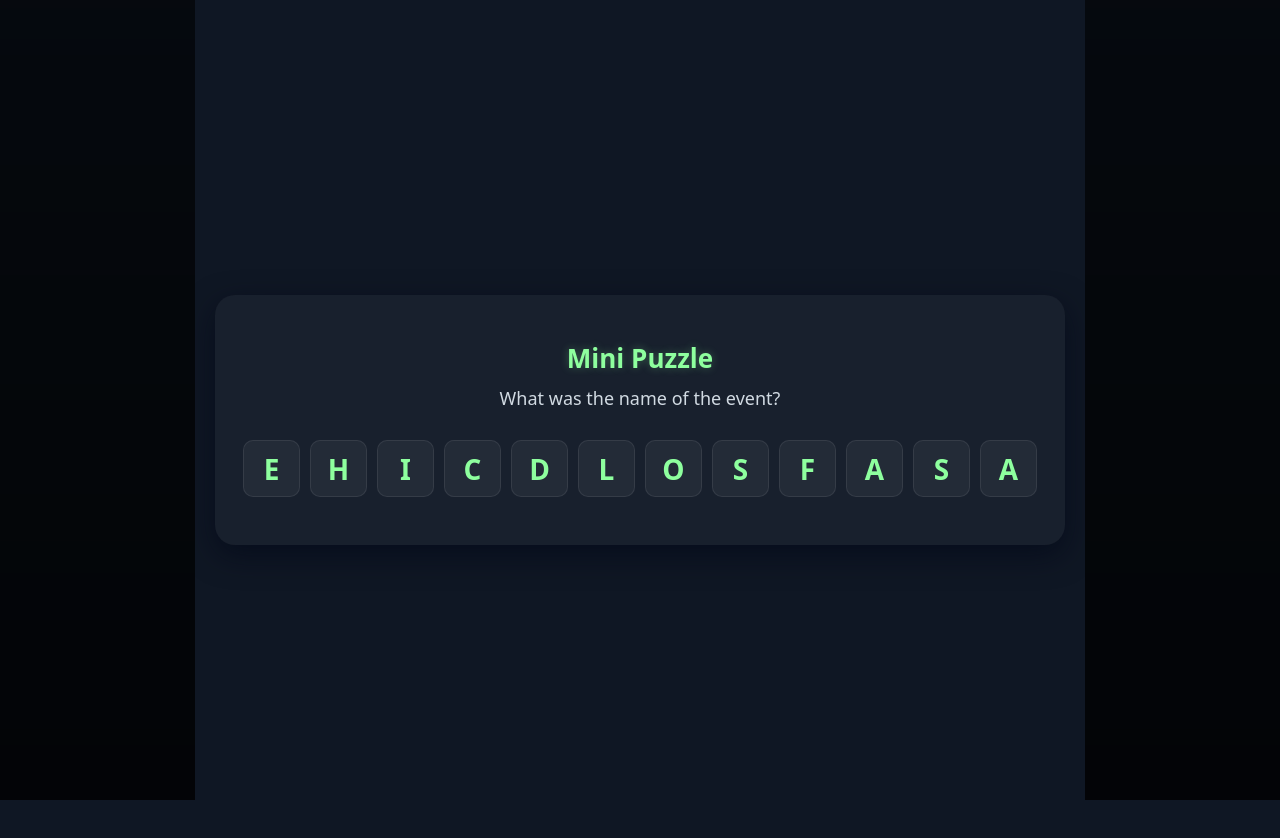
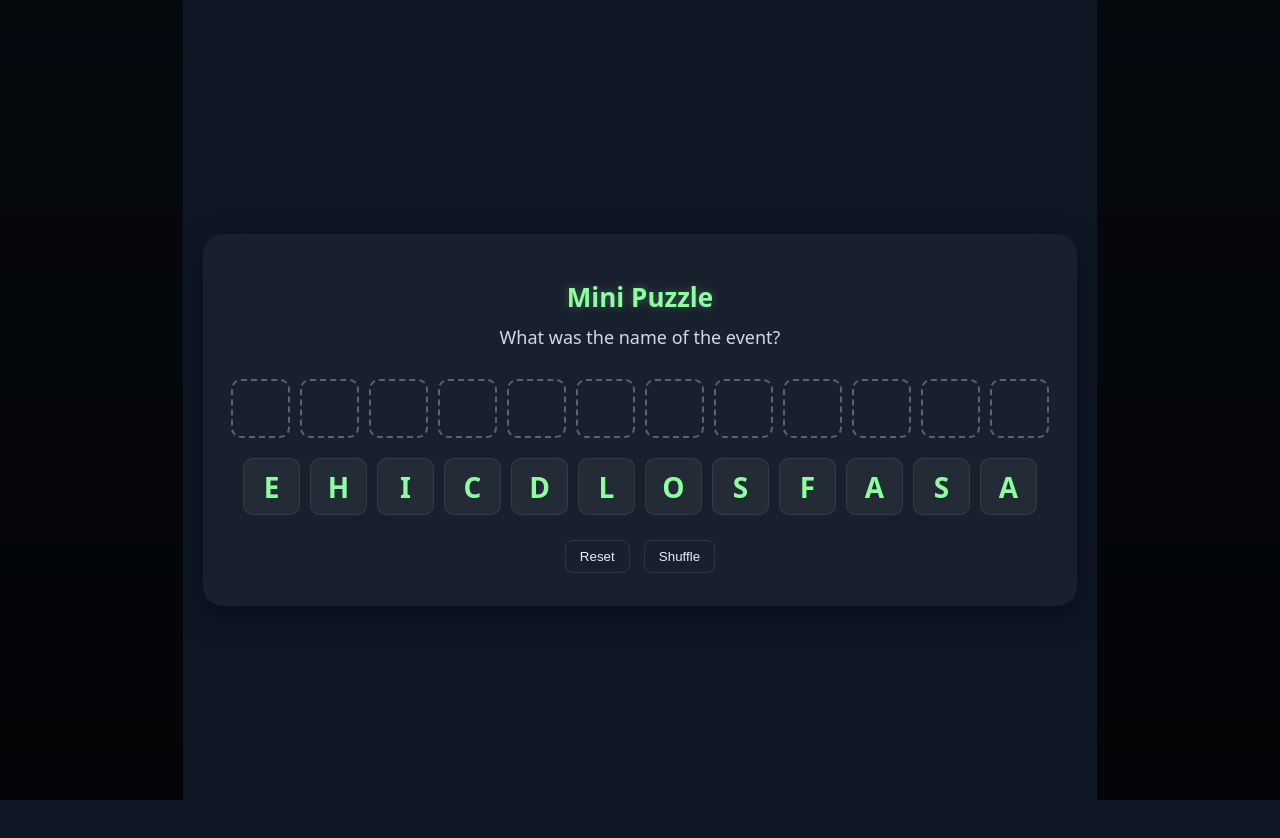
Before and after one commit to rareschircea70-hub/asfe-puzzle, a plain HTML site: page index.html in a window 1280 px wide. Drawn offline with Linux system fonts and the light colour scheme.

Commit message:
Update index.html

```diff
--- a/index.html
+++ b/index.html
@@ -25,7 +25,7 @@ html, body {
   overflow: hidden;
 }
 
-/* Subtle fire background */
+/* Fire background */
 body::before {
   content: "";
   position: fixed;
@@ -36,7 +36,6 @@ body::before {
   z-index: -2;
 }
 
-/* Dark tint for readability */
 body::after {
   content: "";
   position: fixed;
@@ -71,6 +70,27 @@ h1 {
   color: rgba(230,238,246,0.9);
 }
 
+.letters-container {
+  display: flex;
+  justify-content: center;
+  gap: 10px;
+  flex-wrap: wrap;
+  margin-bottom: 20px;
+}
+
+.placeholder {
+  width: 55px;
+  height: 55px;
+  border: 2px dashed rgba(255,255,255,0.3);
+  border-radius: 10px;
+  display: flex;
+  align-items: center;
+  justify-content: center;
+  font-weight: bold;
+  font-size: 28px;
+  color: var(--accent);
+}
+
 .tiles {
   display: flex;
   flex-wrap: wrap;
@@ -92,11 +112,21 @@ h1 {
   justify-content: center;
   border-radius: 10px;
   user-select: none;
-  cursor: grab;
+  cursor: pointer;
   transition: transform 0.2s ease;
 }
 .tile:active {
   transform: scale(1.05);
+}
+
+button {
+  margin: 5px;
+  padding: 8px 14px;
+  border-radius: 8px;
+  border: 1px solid rgba(255,255,255,0.1);
+  background: transparent;
+  color: var(--text);
+  cursor: pointer;
 }
 
 .next-phase {
@@ -110,9 +140,8 @@ h1 {
   opacity: 1;
 }
 
-/* Responsive */
 @media (max-width: 600px) {
-  .tile {
+  .tile, .placeholder {
     width: 45px;
     height: 45px;
     font-size: 22px;
@@ -125,27 +154,28 @@ h1 {
 </head>
 <body>
 
-<!-- PUZZLE SECTION -->
+<!-- PUZZLE -->
 <div class="app" id="puzzleSection">
   <h1>Mini Puzzle</h1>
   <div class="question">What was the name of the event?</div>
+  <div class="letters-container" id="placeholders"></div>
   <div class="tiles" id="tiles"></div>
+  <div>
+    <button id="resetBtn">Reset</button>
+    <button id="shuffleBtn">Shuffle</button>
+  </div>
 </div>
 
-<!-- NEXT PHASE / COMING SOON -->
+<!-- NEXT PHASE -->
 <div class="app next-phase" id="nextPhase">
   <h2 style="font-size:32px;color:#8eff9e;">Coming soon!</h2>
   <p style="font-size:20px;margin-bottom:30px;font-family:'Playfair Display',serif;">
     We welcome you to the best event ever created, by students for students.
   </p>
-
-  <!-- Logo at top -->
-  <div style="margin: 40px 0;">
+  <div style="margin:40px 0;">
     <img src="https://i.ibb.co/mCDVfRtN/logo.jpg" alt="Project Logo"
          style="width:220px;max-width:80%;border-radius:16px;display:block;margin:0 auto 30px auto;">
   </div>
-
-  <!-- 4 bottom images -->
   <div style="display:flex;flex-wrap:wrap;justify-content:space-between;gap:14px;margin-top:10px;">
     <img src="https://i.ibb.co/9HFHNfHn/image1.jpg" alt="Event Image 1" style="width:22%;border-radius:10px;">
     <img src="https://i.ibb.co/2wJfp6G/image2.jpg" alt="Event Image 2" style="width:22%;border-radius:10px;">
@@ -155,44 +185,55 @@ h1 {
 </div>
 
 <script>
-const word = "CLASHOFIDEAS".split("");
+const WORD = "CLASHOFIDEAS".split("");
+let selectedLetters = [];
+const placeholders = document.getElementById("placeholders");
 const tilesContainer = document.getElementById("tiles");
 const puzzleSection = document.getElementById("puzzleSection");
 const nextPhase = document.getElementById("nextPhase");
 
-// Shuffle letters
-function shuffle(array) {
-  return array.sort(() => Math.random() - 0.5);
+function initPuzzle() {
+  // reset
+  selectedLetters = [];
+  placeholders.innerHTML = "";
+  tilesContainer.innerHTML = "";
+
+  // placeholders
+  WORD.forEach(() => {
+    const p = document.createElement("div");
+    p.className = "placeholder";
+    placeholders.appendChild(p);
+  });
+
+  // tiles shuffled
+  let shuffled = shuffleArray([...WORD]);
+  shuffled.forEach((letter) => {
+    const t = document.createElement("div");
+    t.className = "tile";
+    t.textContent = letter;
+    t.addEventListener("click", () => selectLetter(letter, t));
+    tilesContainer.appendChild(t);
+  });
 }
 
-let shuffled = shuffle([...word]);
-shuffled.forEach((ch, i) => {
-  const div = document.createElement("div");
-  div.className = "tile";
-  div.draggable = true;
-  div.textContent = ch;
-  div.dataset.index = i;
-  tilesContainer.appendChild(div);
-});
+function selectLetter(letter, tile) {
+  if (selectedLetters.length < WORD.length) {
+    selectedLetters.push(letter);
+    updatePlaceholders();
+    tile.style.visibility = "hidden";
+    checkWin();
+  }
+}
 
-let dragSrc = null;
-tilesContainer.addEventListener("dragstart", e => {
-  if (e.target.classList.contains("tile")) dragSrc = e.target;
-});
-
-tilesContainer.addEventListener("dragover", e => e.preventDefault());
-
-tilesContainer.addEventListener("drop", e => {
-  if (!dragSrc || !e.target.classList.contains("tile")) return;
-  const srcText = dragSrc.textContent;
-  dragSrc.textContent = e.target.textContent;
-  e.target.textContent = srcText;
-  checkWin();
-});
+function updatePlaceholders() {
+  const ps = placeholders.querySelectorAll(".placeholder");
+  ps.forEach((p,i) => {
+    p.textContent = selectedLetters[i] || "";
+  });
+}
 
 function checkWin() {
-  const current = [...tilesContainer.querySelectorAll(".tile")].map(t => t.textContent).join("");
-  if (current === word.join("")) {
+  if (selectedLetters.join("") === WORD.join("") && selectedLetters.length === WORD.length) {
     setTimeout(() => {
       alert("Congratulations! Moving to the next phase.");
       puzzleSection.style.opacity = "0";
@@ -200,9 +241,19 @@ function checkWin() {
         puzzleSection.style.display = "none";
         nextPhase.classList.add("show");
       }, 800);
-    }, 300);
+    }, 200);
   }
 }
+
+function shuffleArray(arr) {
+  return arr.sort(() => Math.random() - 0.5);
+}
+
+document.getElementById("resetBtn").addEventListener("click", initPuzzle);
+document.getElementById("shuffleBtn").addEventListener("click", initPuzzle);
+
+// initialize
+initPuzzle();
 </script>
 </body>
 </html>
```
